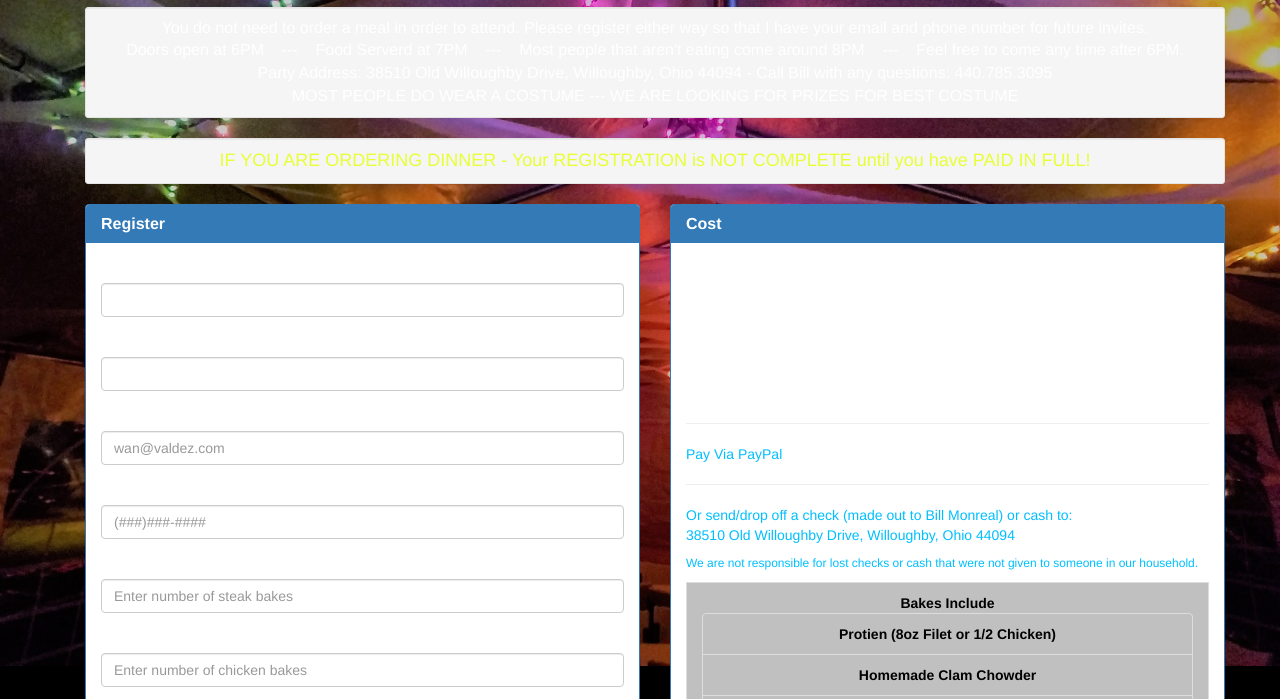
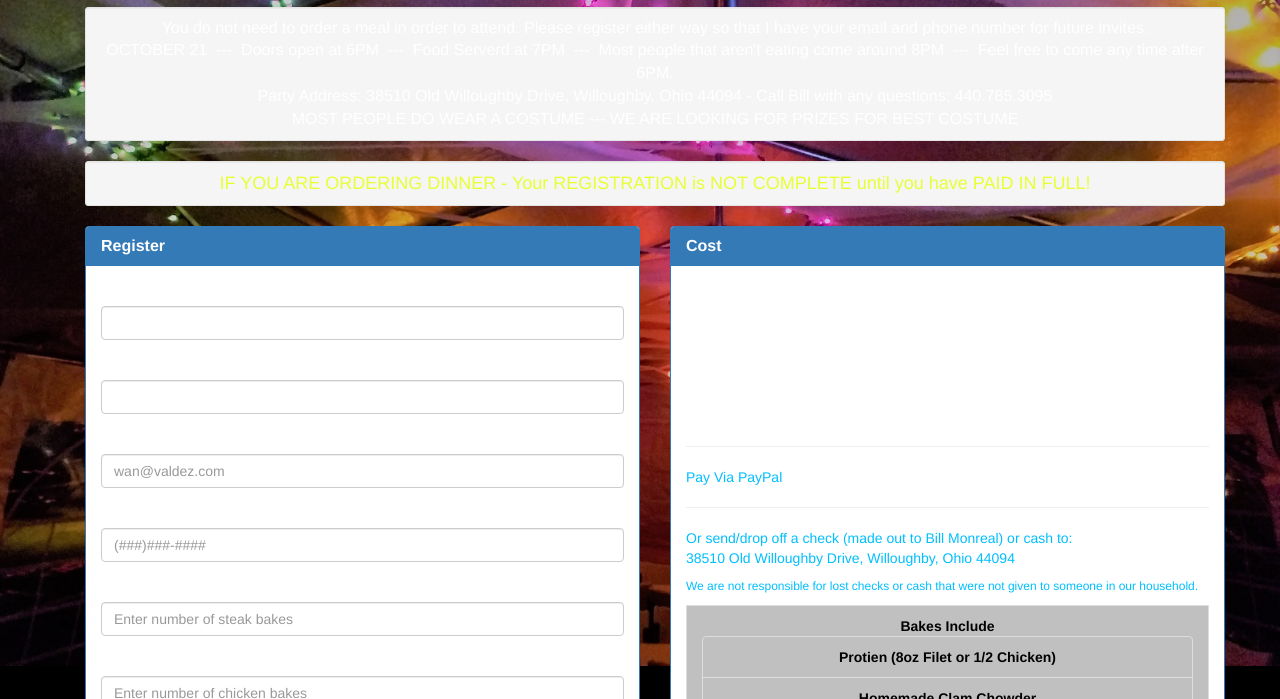
Before and after one commit to bmonreal44094/2017ClamBake, a plain HTML site: page index.html in a window 1280 px wide. Shown: the part 73-772 px from the top of the page. Drawn offline with nearby package versions, Linux system fonts and the light colour scheme.

```diff
--- a/index.html
+++ b/index.html
@@ -25,7 +25,7 @@
 		<div>
 	    	<h1 class="text-center" id="title">2017 Monreal Halloween Costume &amp; Clambake Party</h1>
 	 	</div>
-	 	<p class="well well-sm info-notice">You do not need to order a meal in order to attend.  Please register either way so that I have your email and phone number for future invites.<br>Doors open at 6PM &nbsp;&nbsp;&nbsp;---&nbsp;&nbsp;&nbsp; Food Serverd at 7PM &nbsp;&nbsp;&nbsp;---&nbsp;&nbsp;&nbsp; Most people that aren't eating come around 8PM &nbsp;&nbsp;&nbsp;---&nbsp;&nbsp;&nbsp; Feel free to come any time after 6PM.<br>Party Address: 38510 Old Willoughby Drive, Willoughby, Ohio 44094 - Call Bill with any questions: 440.785.3095<br>MOST PEOPLE DO WEAR A COSTUME --- WE ARE LOOKING FOR PRIZES FOR BEST COSTUME</p>
+	 	<p class="well well-sm info-notice">You do not need to order a meal in order to attend.  Please register either way so that I have your email and phone number for future invites.<br>OCTOBER 21 &nbsp;---&nbsp; Doors open at 6PM &nbsp;---&nbsp; Food Serverd at 7PM &nbsp;---&nbsp; Most people that aren't eating come around 8PM &nbsp;---&nbsp; Feel free to come any time after 6PM.<br>Party Address: 38510 Old Willoughby Drive, Willoughby, Ohio 44094 - Call Bill with any questions: 440.785.3095<br>MOST PEOPLE DO WEAR A COSTUME --- WE ARE LOOKING FOR PRIZES FOR BEST COSTUME</p>
 	 	<p class="well well-sm important-notice">IF YOU ARE ORDERING DINNER - Your REGISTRATION is NOT COMPLETE until you have PAID IN FULL!</p>
 		<div class="row">
 			<div class="col-xs-6">
```
